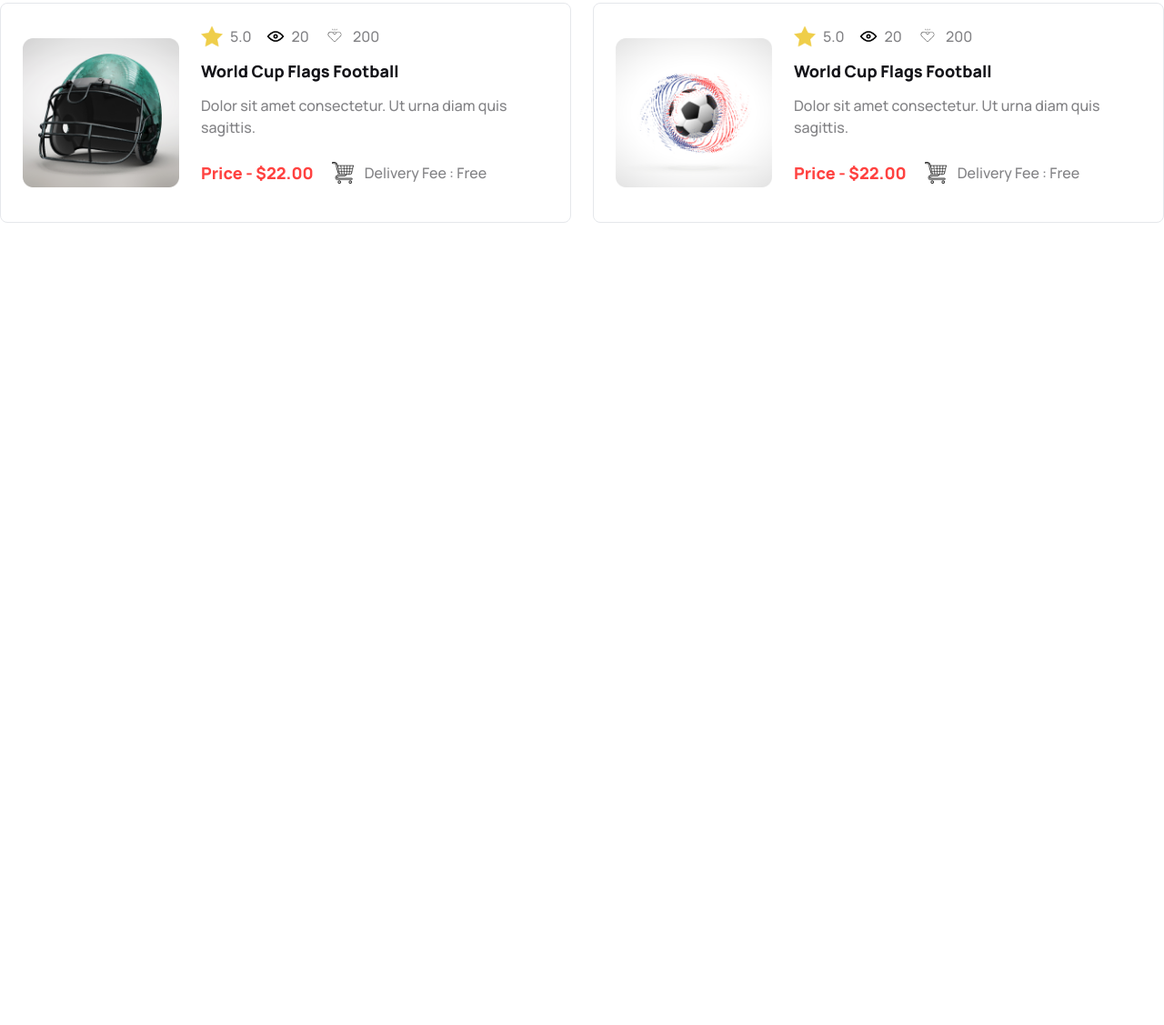
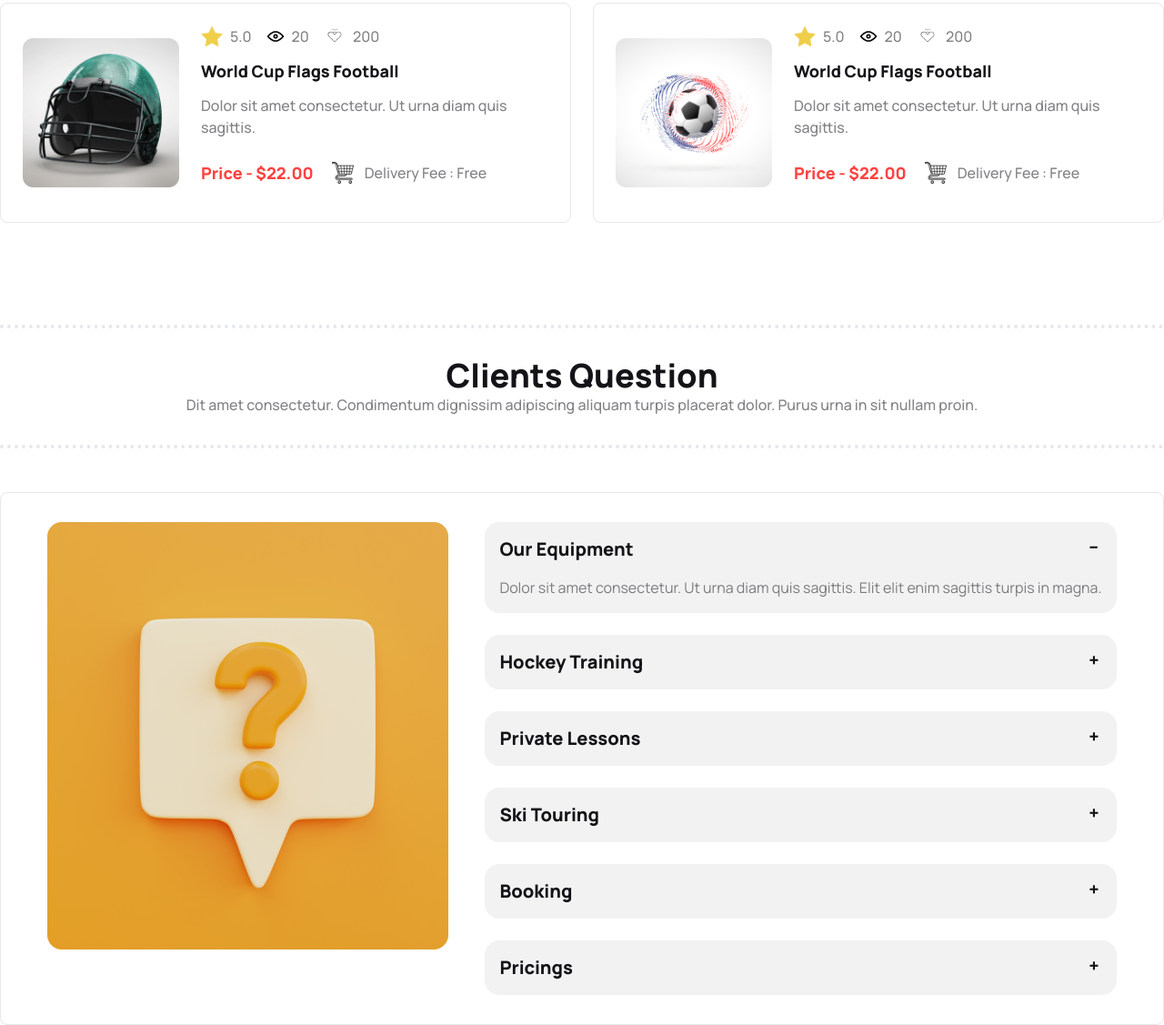
Before and after one commit to kaliimran/B9A3-Hockey-Assignment, a plain HTML site: page index.html in a window 1280 px wide. Shown: the part 3063-4190 px from the top of the page at 91% size. Before the commit the page ends 3420 px from the top, so only its background shows below. Drawn offline with nearby package versions, Linux system fonts and the light colour scheme.

Commit message:
question container work done

```diff
--- a/index.html
+++ b/index.html
@@ -397,6 +397,62 @@
 
       </div>
 
+      <!-- Client Question -->
+      <div class="py-8 text-center border-dotted border-y-4 mb-12">
+        <h2 class="text-4xl font-extrabold text-useColor">Clients Question</h2>
+        <p class="text-base font-medium text-opacityColor">Dit amet consectetur. Condimentum dignissim adipiscing aliquam turpis placerat dolor. Purus urna in sit nullam proin. </p>
+      </div>
+      <!-- question container -->
+       <div class="flex gap-y-6 lg:gap-x-10 flex-col lg:flex-row p-8 border rounded-lg justify-center">
+        <div>
+          <img src="Images/11.png" alt="">
+        </div>
+        <div class="space-y-6">
+          <div class="collapse collapse-plus bg-base-200">
+            <input type="radio" name="my-accordion-3" checked="checked" />
+            <div class="collapse-title text-xl font-extrabold text-useColor">Our Equipment</div>
+            <div class="collapse-content">
+              <p class="text-opacityColor text-base">Dolor sit amet consectetur. Ut urna diam quis sagittis. Elit elit enim sagittis turpis in magna.</p>
+            </div>
+          </div>
+          <div class="collapse collapse-plus bg-base-200">
+            <input type="radio" name="my-accordion-3" />
+            <div class="collapse-title text-xl font-extrabold text-useColor">Hockey Training</div>
+            <div class="collapse-content">
+              <p class="text-opacityColor text-base">Dolor sit amet consectetur. Ut urna diam quis sagittis. Elit elit enim sagittis turpis in magna.</p>
+            </div>
+          </div>
+          <div class="collapse collapse-plus bg-base-200">
+            <input type="radio" name="my-accordion-3" />
+            <div class="collapse-title text-xl font-extrabold text-useColor">Private Lessons</div>
+            <div class="collapse-content">
+              <p class="text-opacityColor text-base">Dolor sit amet consectetur. Ut urna diam quis sagittis. Elit elit enim sagittis turpis in magna.</p>
+            </div>
+          </div>
+          <div class="collapse collapse-plus bg-base-200">
+            <input type="radio" name="my-accordion-3" />
+            <div class="collapse-title text-xl font-extrabold text-useColor">Ski Touring</div>
+            <div class="collapse-content">
+              <p class="text-opacityColor text-base">Dolor sit amet consectetur. Ut urna diam quis sagittis. Elit elit enim sagittis turpis in magna.</p>
+            </div>
+          </div>
+          <div class="collapse collapse-plus bg-base-200">
+            <input type="radio" name="my-accordion-3" />
+            <div class="collapse-title text-xl font-extrabold text-useColor">Booking</div>
+            <div class="collapse-content">
+              <p class="text-opacityColor text-base">Dolor sit amet consectetur. Ut urna diam quis sagittis. Elit elit enim sagittis turpis in magna.</p>
+            </div>
+          </div>
+          <div class="collapse collapse-plus bg-base-200">
+            <input type="radio" name="my-accordion-3" />
+            <div class="collapse-title text-xl font-extrabold text-useColor">Pricings</div>
+            <div class="collapse-content">
+              <p class="text-opacityColor text-base">Dolor sit amet consectetur. Ut urna diam quis sagittis. Elit elit enim sagittis turpis in magna.</p>
+            </div>
+          </div>
+        </div>
+       </div>
+
     </main>
     <!-- footer -->
     <footer></footer>
```
